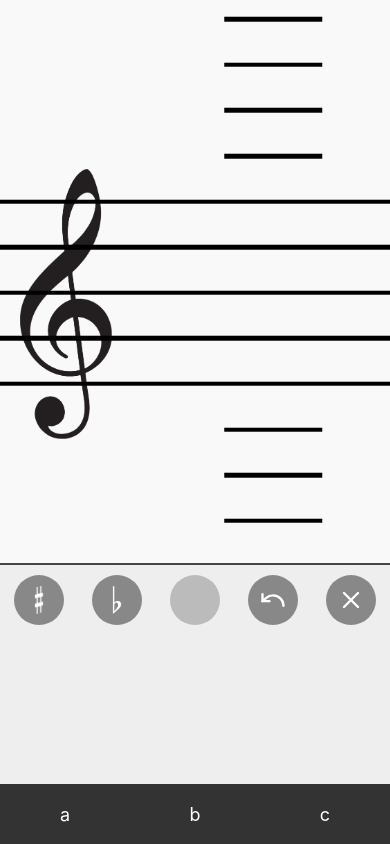
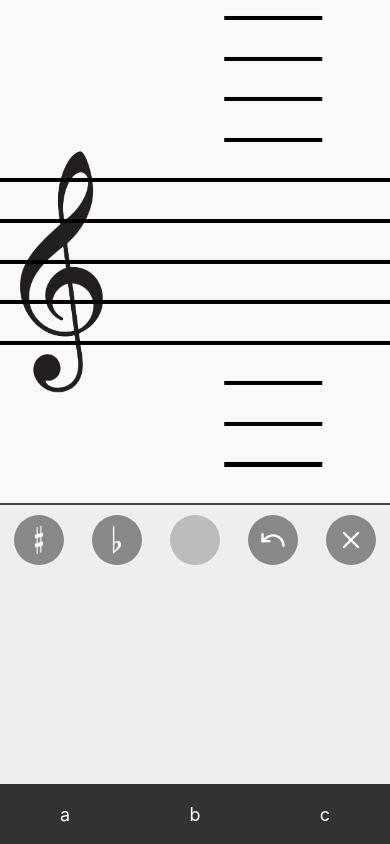
Before and after one commit to kk08321/fret-checker, a React (Vite) app: page / in a window 390 px wide. Built offline with nearby package versions, Linux system fonts and the light colour scheme.

Commit message:
iphone表示向け修正

```diff
--- a/src/Bar.tsx
+++ b/src/Bar.tsx
@@ -112,25 +112,31 @@ const getSharpStyle = (offset: number = 0) => css`
   left: calc(70% - 25px - 60px - 8px + ${offset}px);
   top: 50%;
   transform: translateY(-50%);
+  -webkit-transform: translateY(-50%);
   width: 60px;
   height: 65px;
   z-index: 201;
   display: flex;
   align-items: center;
   justify-content: center;
+  box-sizing: border-box;
+  -webkit-box-sizing: border-box;
 `;
 
 const getFlatStyle = (offset: number = 0) => css`
   position: absolute;
   left: calc(70% - 25px - 60px - 8px + ${offset}px);
   top: 50%;
-  transform: translateY(-50%) translateY(-12px);
+  transform: translateY(calc(-50% - 12px));
+  -webkit-transform: translateY(calc(-50% - 12px));
   width: 60px;
   height: 65px;
   z-index: 201;
   display: flex;
   align-items: center;
   justify-content: center;
+  box-sizing: border-box;
+  -webkit-box-sizing: border-box;
 `;
 
 const getNoteEllipseStyle = (offset: number = 0) => css`
@@ -138,6 +144,7 @@ const getNoteEllipseStyle = (offset: number = 0) => css`
   left: calc(70% - 25px + ${offset}px);
   top: 50%;
   transform: translateY(-50%);
+  -webkit-transform: translateY(-50%);
   width: 50px;
   height: 40px;
   border-radius: 50%;
@@ -153,6 +160,10 @@ const getNoteEllipseStyle = (offset: number = 0) => css`
     inset 0 1px 2px rgba(255, 255, 255, 0.3),
     inset 0 -1px 2px rgba(0, 0, 0, 0.2);
   z-index: 200;
+  box-sizing: border-box;
+  -webkit-box-sizing: border-box;
+  margin: 0;
+  padding: 0;
 `;
 
 export default Bar;
--- a/src/SheetPage.tsx
+++ b/src/SheetPage.tsx
@@ -134,6 +134,7 @@ function SheetPage() {
             top: 10px;
             left: 50%;
             transform: translateX(-50%);
+            -webkit-transform: translateX(-50%);
             background-color: rgba(74, 144, 226, 0.9);
             color: white;
             padding: 8px 16px;
@@ -152,10 +153,12 @@ function SheetPage() {
               from {
                 opacity: 0;
                 transform: translateX(-50%) translateY(-10px);
+                -webkit-transform: translateX(-50%) translateY(-10px);
               }
               to {
                 opacity: 1;
                 transform: translateX(-50%) translateY(0);
+                -webkit-transform: translateX(-50%) translateY(0);
               }
             }
           `}
@@ -218,21 +221,28 @@ function SheetPage() {
                 css={css`
                   position: absolute;
                   left: 20px;
-                  top: 30%;
+                  top: 54%;
+                  transform: translateY(-50%);
+                  -webkit-transform: translateY(-50%);
                   height: 48%;
+                  max-height: 48%;
                   z-index: 50;
                   display: flex;
-                  align-items: flex-start;
+                  align-items: center;
                   justify-content: flex-start;
+                  box-sizing: border-box;
                 `}
               >
                 <img
                   src="/images/gcref.png"
                   alt="ト音記号"
                   css={css`
-                    width: 100%;
+                    width: auto;
                     height: 100%;
+                    max-height: 100%;
                     object-fit: contain;
+                    display: block;
+                    box-sizing: border-box;
                   `}
                 />
               </div>
--- a/src/styles/sheetPageStyles.ts
+++ b/src/styles/sheetPageStyles.ts
@@ -3,6 +3,9 @@ import { css } from "@emotion/react";
 export const sheetWrapper = css`
   padding: 2% 0;
   touch-action: none;
+  box-sizing: border-box;
+  -webkit-box-sizing: border-box;
+  position: relative;
 `;
 
 export const iconContainer = css`
@@ -26,9 +29,12 @@ export const messageWrapper = css`
   p {
     margin: 0;
   }
-  padding-bottom: 5px;
+  padding-bottom: calc(5px + 60px);
   overflow-x: auto;
   width: 100%;
+  box-sizing: border-box;
+  -webkit-box-sizing: border-box;
+  clear: both;
 `;
 
 export const controlWrapper = css`
@@ -36,6 +42,8 @@ export const controlWrapper = css`
   position: relative;
   z-index: 101;
   background-color: #eee;
+  box-sizing: border-box;
+  clear: both;
 `;
 
 const barWrapperCss = css`
@@ -43,6 +51,8 @@ const barWrapperCss = css`
   width: 100%;
   height: 4.16666%;
   position: relative;
+  box-sizing: border-box;
+  -webkit-box-sizing: border-box;
 `;
 
 export const blackBarWrapperCss = css`
@@ -61,8 +71,10 @@ const barCss = css`
   position: relative;
   top: 50%;
   left: 50%;
-  transform: translateY(-50%) translateX(-50%);
-  -webkit-transform: translateY(-50%) translateX(-50%);
+  transform: translate(-50%, -50%);
+  -webkit-transform: translate(-50%, -50%);
+  box-sizing: border-box;
+  -webkit-box-sizing: border-box;
 `;
 
 export const blackLongBarCss = css`
@@ -89,4 +101,8 @@ export const fretLabel = css`
   float: none;
   white-space: nowrap;
   min-width: max-content;
+  display: block;
+  box-sizing: border-box;
+  margin: 0;
+  padding: 0;
 `;
```
